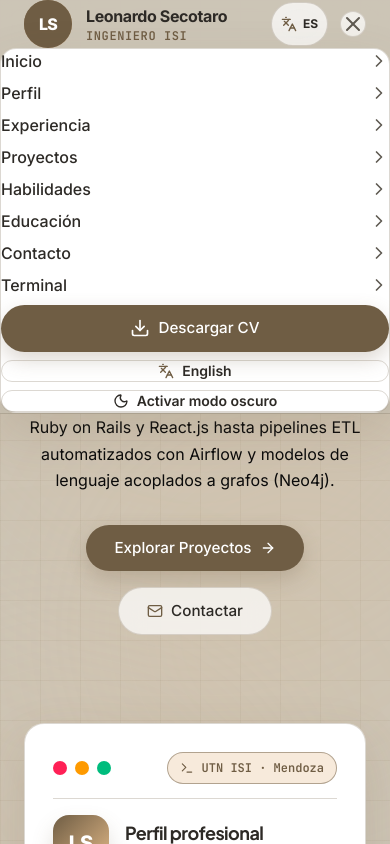
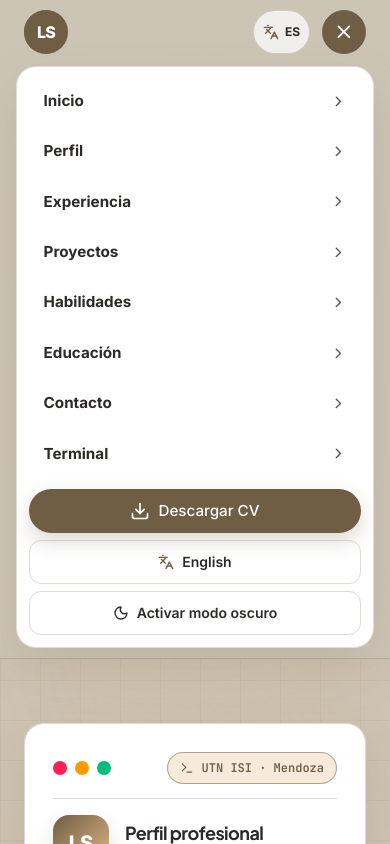
Before and after one commit to LeoSecotaro/portfolio, a React (Vite) app: page /#hero in a window 390 px wide. Both pictures are taken after a click on the button 353 px from the left and 24 px from the top of the page. Shown: the top 844 px of the page. Built offline with nearby package versions, Linux system fonts and the light colour scheme.

Commit message:
Polish mobile navigation and refresh CV files

```diff
--- a/src/components/AboutSection.jsx
+++ b/src/components/AboutSection.jsx
@@ -40,14 +40,14 @@ export default function AboutSection() {
 
         {/* Tabs Bar - Guaranteed Massive Separation via selector-spacing */}
         <motion.div
-          className="w-full flex justify-center selector-spacing"
+          className="w-full flex justify-center selector-spacing about-selector-spacing"
           variants={revealFromBottom}
           initial="hidden"
           whileInView="visible"
           viewport={{ once: false, amount: 0.35 }}
           transition={{ duration: shouldReduceMotion ? 0.01 : 0.5, delay: shouldReduceMotion ? 0 : 0.1, ease: 'easeOut' }}
         >
-          <div className="selector-bar inline-flex rounded-full glass-panel border border-white/25 flex-wrap justify-center shadow-2xl">
+          <div className="selector-bar about-selector-bar inline-flex rounded-full glass-panel border border-white/25 flex-wrap justify-center shadow-2xl">
             {[
               { id: 'resumen', label: t('common.general') },
               { id: 'filosofia', label: t('common.philosophy') },
--- a/src/components/Navbar.jsx
+++ b/src/components/Navbar.jsx
@@ -55,7 +55,7 @@ export default function Navbar({ onDownloadCV, theme, onToggleTheme }) {
               <span className="font-extrabold text-base tracking-tighter text-white">LS</span>
             </div>
           </div>
-          <div className="flex flex-col">
+          <div className="navbar-brand-copy flex flex-col">
             <span className="font-bold text-base sm:text-lg tracking-tight text-white group-hover:text-blue-400 transition-colors whitespace-nowrap">
               Leonardo Secotaro
             </span>
@@ -127,7 +127,7 @@ export default function Navbar({ onDownloadCV, theme, onToggleTheme }) {
           {/* Mobile Menu Toggle */}
           <button
             onClick={() => setMobileMenuOpen(!mobileMenuOpen)}
-            className="lg:hidden p-3 rounded-full glass-pill text-slate-300 hover:text-white"
+            className="mobile-menu-toggle lg:hidden inline-flex items-center justify-center rounded-full transition-colors"
             aria-label={t('nav.menu')}
           >
             {mobileMenuOpen ? <X className="w-6 h-6" /> : <Menu className="w-6 h-6" />}
@@ -143,14 +143,14 @@ export default function Navbar({ onDownloadCV, theme, onToggleTheme }) {
             animate={{ opacity: 1, y: 0, scale: 1 }}
             exit={{ opacity: 0, y: -20, scale: 0.95 }}
             transition={{ duration: 0.2 }}
-            className="lg:hidden mt-3 p-5 rounded-2xl glass-panel border border-white/15 shadow-2xl flex flex-col gap-2 bg-black/90 backdrop-blur-2xl"
+            className="mobile-menu-drawer lg:hidden flex flex-col"
           >
             {navItems.map((item) => (
               <a
                 key={item.id}
                 href={item.href}
                 onClick={() => setMobileMenuOpen(false)}
-                className="flex items-center justify-between px-4 py-3 rounded-xl hover:bg-white/10 text-base font-medium text-slate-100 transition-colors"
+                className="mobile-menu-link flex items-center justify-between transition-colors"
               >
                 <span>{t(`nav.${item.id}`)}</span>
                 <ChevronRight className="w-5 h-5 text-slate-400" />
@@ -161,14 +161,14 @@ export default function Navbar({ onDownloadCV, theme, onToggleTheme }) {
                 setMobileMenuOpen(false);
                 onDownloadCV();
               }}
-              className="mt-3 w-full apple-btn-primary py-3.5 text-base font-semibold flex items-center justify-center gap-2"
+              className="mobile-menu-download w-full apple-btn-primary text-base font-semibold flex items-center justify-center gap-2"
             >
               <Download className="w-5 h-5" />
               <span>{t('nav.download')}</span>
             </button>
             <button
               onClick={toggleLanguage}
-              className="mt-2 w-full rounded-xl border border-white/15 px-4 py-3 text-sm font-semibold text-slate-200 flex items-center justify-center gap-2"
+              className="mobile-menu-action w-full rounded-xl text-sm font-semibold flex items-center justify-center gap-2"
             >
               <Languages className="w-4 h-4 text-blue-400" />
               {language === 'es' ? 'English' : 'Español'}
@@ -176,7 +176,7 @@ export default function Navbar({ onDownloadCV, theme, onToggleTheme }) {
             <button
               type="button"
               onClick={onToggleTheme}
-              className="mt-2 w-full rounded-xl border border-white/15 px-4 py-3 text-sm font-semibold text-slate-200 flex items-center justify-center gap-2"
+              className="mobile-menu-action w-full rounded-xl text-sm font-semibold flex items-center justify-center gap-2"
               aria-pressed={theme === 'light'}
             >
               {theme === 'dark' ? <Sun className="w-4 h-4" /> : <Moon className="w-4 h-4" />}
--- a/src/index.css
+++ b/src/index.css
@@ -529,6 +529,31 @@ body,
 }
 
 @media (max-width: 639px) {
+  .portfolio-app > header.fixed {
+    padding-top: 0.6rem !important;
+    padding-bottom: 0.6rem !important;
+  }
+
+  .portfolio-app .brand-logo-shell {
+    width: 2.75rem;
+    height: 2.75rem;
+  }
+
+  .mobile-menu-toggle {
+    width: 2.75rem;
+    height: 2.75rem;
+    min-width: 2.75rem;
+    padding: 0 !important;
+    color: var(--text-main);
+    background: var(--bg-surface);
+    border: 1px solid var(--border-subtle);
+  }
+
+  .mobile-menu-toggle svg {
+    width: 1.35rem;
+    height: 1.35rem;
+  }
+
   .navbar-cv {
     display: none !important;
   }
@@ -537,6 +562,70 @@ body,
     min-width: 2.75rem;
     min-height: 2.75rem;
     padding: 0.45rem 0.55rem;
+  }
+}
+
+@media (max-width: 430px) {
+  .navbar-brand-copy {
+    display: none;
+  }
+}
+
+@media (max-width: 1023px) {
+  .mobile-menu-drawer {
+    width: auto !important;
+    max-height: calc(100vh - 5.5rem);
+    margin: 0.75rem 1rem 0 !important;
+    padding: 0.75rem !important;
+    gap: 0.35rem !important;
+    overflow-y: auto;
+    border: 1px solid var(--border-subtle) !important;
+    border-radius: 1.25rem !important;
+    background: var(--bg-surface) !important;
+    box-shadow: var(--glass-shadow) !important;
+  }
+
+  .mobile-menu-link {
+    min-height: 2.8rem;
+    padding: 0.65rem 0.85rem !important;
+    border: 1px solid transparent;
+    border-radius: 0.8rem;
+    color: var(--text-main) !important;
+    font-size: 0.95rem;
+    font-weight: 700;
+    line-height: 1.2;
+  }
+
+  .mobile-menu-link:hover,
+  .mobile-menu-link:focus-visible {
+    border-color: var(--border-subtle);
+    background: rgba(111, 93, 68, 0.09);
+    outline: none;
+  }
+
+  .mobile-menu-link svg {
+    flex: 0 0 auto;
+    width: 1.05rem;
+    height: 1.05rem;
+    color: var(--text-muted);
+  }
+
+  .mobile-menu-download,
+  .mobile-menu-action {
+    min-height: 2.75rem;
+    padding: 0.6rem 0.8rem !important;
+    line-height: 1.2;
+  }
+
+  .mobile-menu-download {
+    margin-top: 0.45rem;
+  }
+
+  .mobile-menu-action {
+    margin-top: 0.1rem;
+    border: 1px solid var(--border-subtle) !important;
+    color: var(--text-main) !important;
+    background: transparent !important;
   }
 }
 
@@ -1849,3 +1938,72 @@ html.dark .hero-description,
 .portfolio-app.dark .hero-description {
   color: #fafafa !important;
 }
+
+[data-theme="light"] .mobile-menu-toggle {
+  color: #ffffff !important;
+  background: #6f5d44 !important;
+  border-color: #6f5d44 !important;
+  box-shadow: none !important;
+}
+
+/* On narrow screens the project categories form a stable two-column grid.
+   This keeps the active pill and its border fully inside the selector. */
+@media (max-width: 639px) {
+  .selector-bar {
+    display: grid !important;
+    grid-template-columns: repeat(2, minmax(0, 1fr));
+    width: min(100%, 22rem) !important;
+    padding: 0.25rem !important;
+    gap: 0.25rem !important;
+    box-sizing: border-box;
+    border-radius: 1.1rem !important;
+    box-shadow: none !important;
+    overflow: hidden;
+  }
+
+  .selector-pill {
+    width: 100%;
+    min-width: 0;
+    min-height: 2.35rem;
+    padding: 0.35rem 0.45rem !important;
+    box-sizing: border-box;
+    overflow: hidden;
+    isolation: isolate;
+    font-size: 0.78rem !important;
+    line-height: 1.15;
+    white-space: normal !important;
+  }
+
+  .selector-active-pill {
+    inset: 0 !important;
+    box-shadow: none !important;
+  }
+
+  /* Profile tabs have longer labels, so they need their own compact layout. */
+  .about-selector-spacing {
+    margin-top: 0.5rem !important;
+    margin-bottom: 1.5rem !important;
+    padding-block: 0 !important;
+  }
+
+  .about-selector-bar {
+    border-radius: 1.1rem !important;
+    padding: 0.25rem !important;
+    gap: 0.25rem !important;
+    box-shadow: none !important;
+    overflow: hidden;
+  }
+
+  .about-selector-bar .selector-pill {
+    min-height: 2.35rem;
+    padding: 0.35rem 0.45rem !important;
+    font-size: 0.78rem !important;
+    line-height: 1.15;
+    white-space: normal !important;
+  }
+
+  .about-selector-bar .selector-active-pill {
+    border-width: 1px !important;
+    box-shadow: none !important;
+  }
+}
--- a/src/main.jsx
+++ b/src/main.jsx
@@ -1,6 +1,6 @@
 import { StrictMode } from 'react'
 import { createRoot } from 'react-dom/client'
-import './index.css?theme-palette-v25'
+import './index.css?theme-palette-v32'
 import App from './App.jsx'
 import { LanguageProvider } from './i18n/LanguageContext.jsx'
 
```
Also changed, not shown: 2 other files (tests, documents, lock files or other folders).
